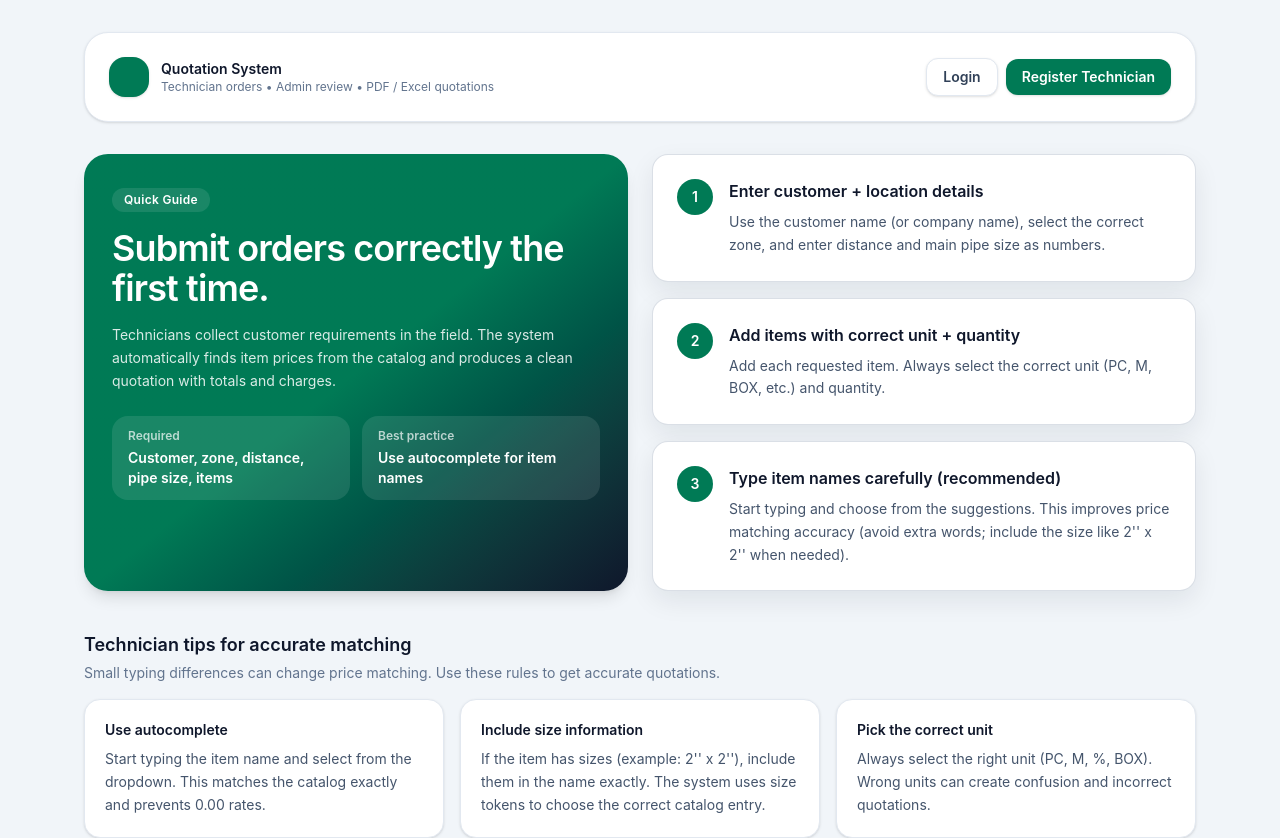
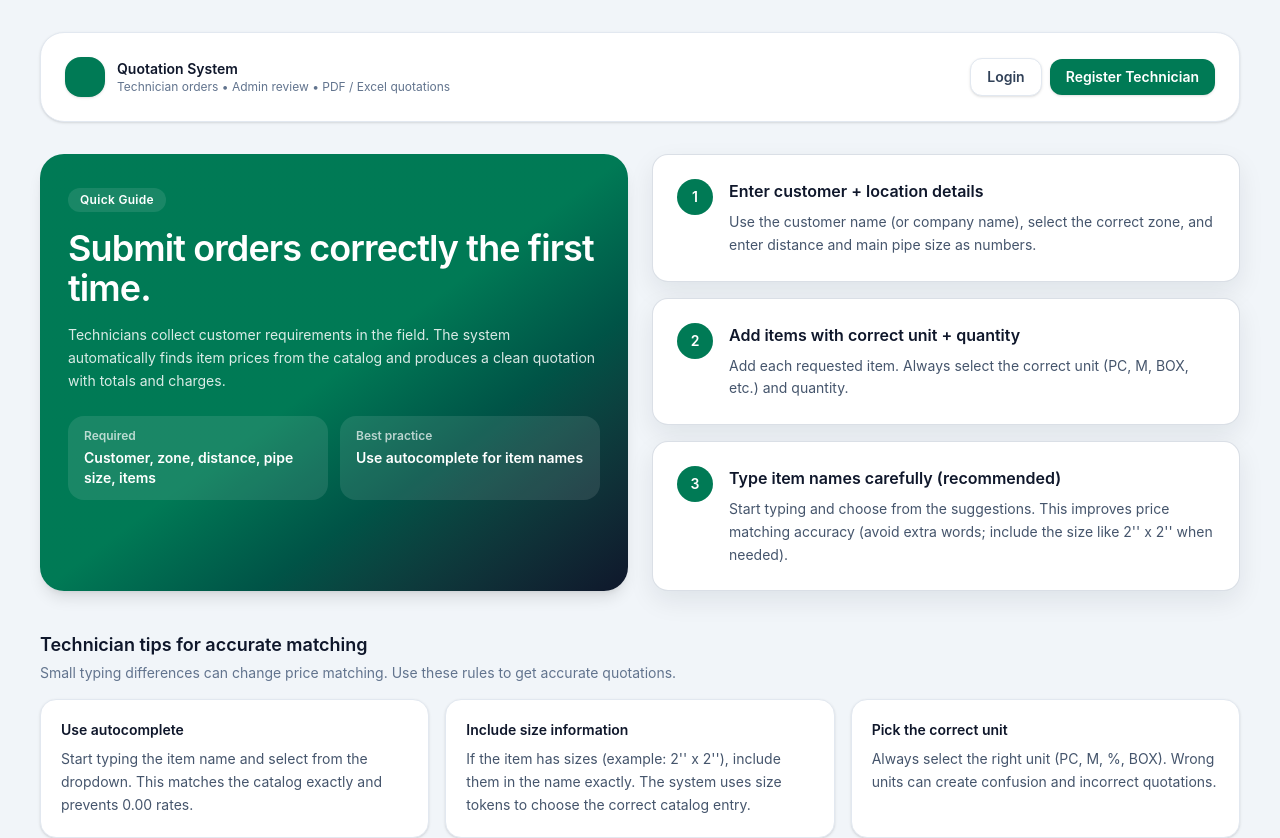
Before and after one commit to mosattz/quotation, a React (Vite) app in the folder quotation-frontend/: page / in a window 1280 px wide. Shown: the top 838 px of the page. Built offline with nearby package versions, Linux system fonts and the light colour scheme; no server answers.

Commit message:
Make landing page full-width on desktop

```diff
--- a/quotation-frontend/src/pages/Landing.jsx
+++ b/quotation-frontend/src/pages/Landing.jsx
@@ -28,7 +28,7 @@ function Tip({ title, children }) {
 export default function Landing() {
   return (
     <div className="min-h-screen w-screen bg-slate-100">
-      <div className="mx-auto flex min-h-screen max-w-6xl flex-col px-5 py-8">
+      <div className="flex min-h-screen flex-col px-5 py-8 md:px-8 lg:px-10 2xl:px-12">
         <header className="flex flex-col gap-4 rounded-3xl border border-slate-200 bg-white px-6 py-6 shadow-sm md:flex-row md:items-center md:justify-between">
           <div className="flex items-center gap-3">
             <div className="h-10 w-10 rounded-2xl bg-emerald-700 shadow-sm" />
@@ -117,7 +117,7 @@ export default function Landing() {
               to get accurate quotations.
             </p>
           </div>
-          <div className="grid gap-4 md:grid-cols-2 lg:grid-cols-3">
+          <div className="grid gap-4 md:grid-cols-2 xl:grid-cols-3">
             <Tip title="Use autocomplete">
               Start typing the item name and select from the dropdown. This
               matches the catalog exactly and prevents 0.00 rates.
```
